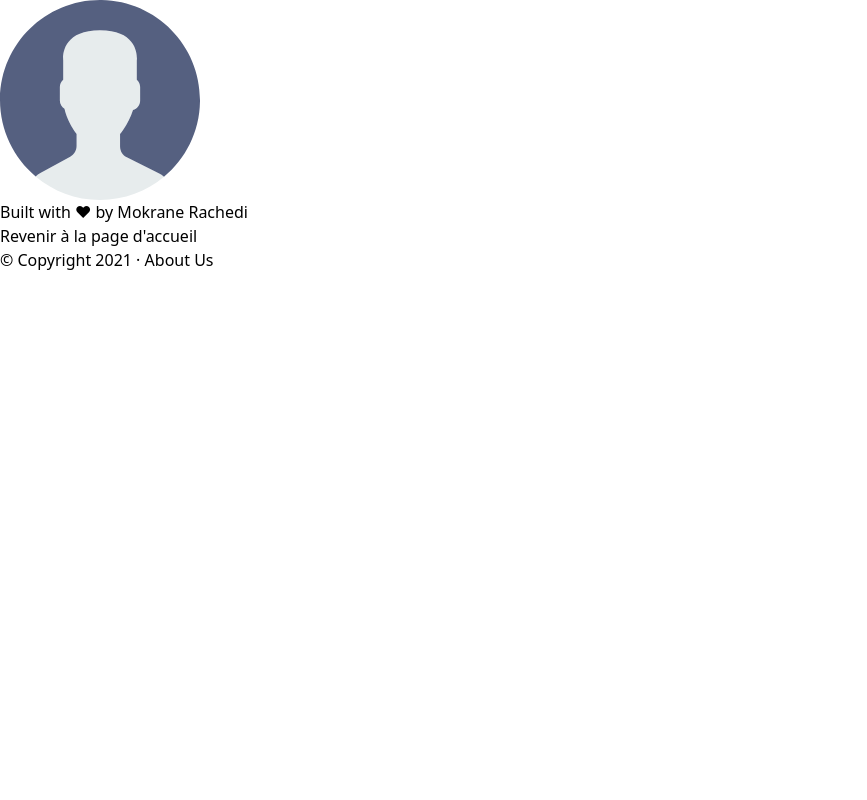
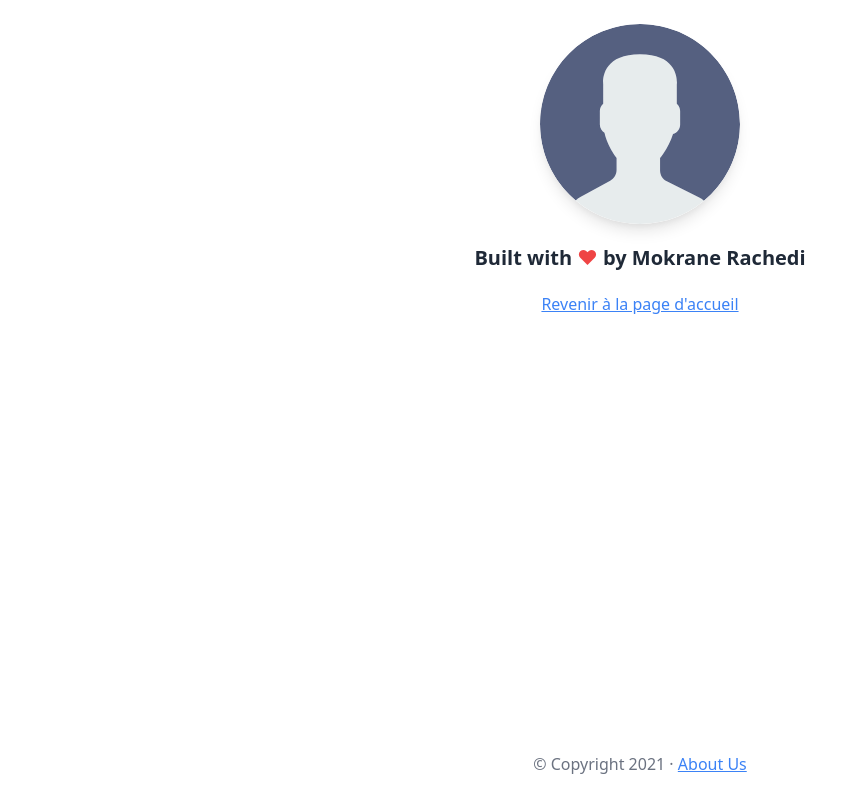
Before and after one commit to MoccoRa/hello-city-symfony, a Symfony app: template templates/pages/about.html.twig in a window 1280 px wide. Shown: the whole page, without its empty margins (0-867 px from the left). Run offline with Twig, Linux system fonts and the light colour scheme; the template is opened without the code that fills it, so the values that code supplies are empty; some libraries are stand-ins or nearby versions.

Commit message:
Add style with tailwind css

```diff
--- a/templates/base.html.twig
+++ b/templates/base.html.twig
@@ -16,20 +16,18 @@
 		{% block javascripts %}{% endblock %}
 	</head>
 
-	<body>
-		<main>
-			{% block body %}{% endblock %}
+	<body class="flex flex-col justify-between items-center min-h-screen">
+
+		<main class="my-6 flex flex-col items-center justify-center"> {% block body %}{% endblock %}
 			</main>
 
-		<footer>
-			<p>
+			<footer class="my-6">
+				<p class="text-gray-500">
 					&copy; Copyright
 					{{ 'now'|date('Y') }}
 					&middot;
-				<a href="{{ path('app_pages_about') }}">About Us</a>
+					<a href="{{ path('app_pages_about') }}" class="text-blue-500 hover:text-blue-600 underline">About Us</a>
 				</p>
 			</footer>
-
 		</body>
-
 	</html>
--- a/templates/pages/about.html.twig
+++ b/templates/pages/about.html.twig
@@ -4,13 +4,17 @@
 
 
 {% block body %}
-	<img src="{{ asset('/images/user.svg') }}" alt="user icon" width="200" height="200">
+	<img src="{{ asset('/images/user.svg') }}" alt="user icon" width="200" height="200" class="rounded-full shadow-lg">
 
-	<h1>
-		Built with &hearts; by Mokrane Rachedi
+	<h1 class="my-5 text-xl text-gray-800 font-semibold">
+
+		Built with
+		<span class="text-red-500">&hearts;</span>
+		by Mokrane Rachedi
+
 	</h1>
 
 	<p>
-		<a href="{{ path('app_pages_index') }}">Revenir à la page d'accueil</a>
+		<a href="{{ path('app_pages_index') }}" class="text-blue-500 hover:text-blue-600 underline">Revenir à la page d'accueil</a>
 	</p>
 {% endblock %}
```
Also changed, not shown: templates/pages/pages.html.twig (+5 -3 lines). Lines whose indentation alone changed are shown as unchanged.
